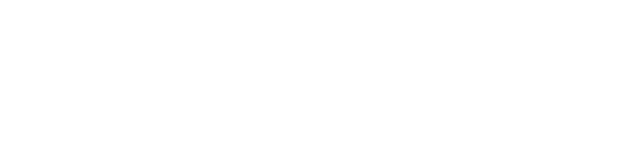
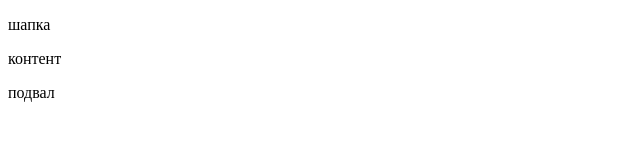
Before and after one commit to miumio/layout-designer-project-lvl1, a plain HTML site: page index.html in a window 1280 px wide. Shown: the whole page, without its empty margins (0-640 px from the left). Drawn offline with Linux system fonts and the light colour scheme.

Commit message:
change_index.html

```diff
--- a/index.html
+++ b/index.html
@@ -9,6 +9,16 @@
     <link rel="stylesheet" href="styles/style.css">
 </head>
 <body>
+	<header>
+		<p>шапка</p>
+	</header>
 
+	<main>
+		<p>контент</p>
+	</main>
+
+	<footer>
+		<p>подвал</p>
+	</footer>
 </body>
 </html>
```
